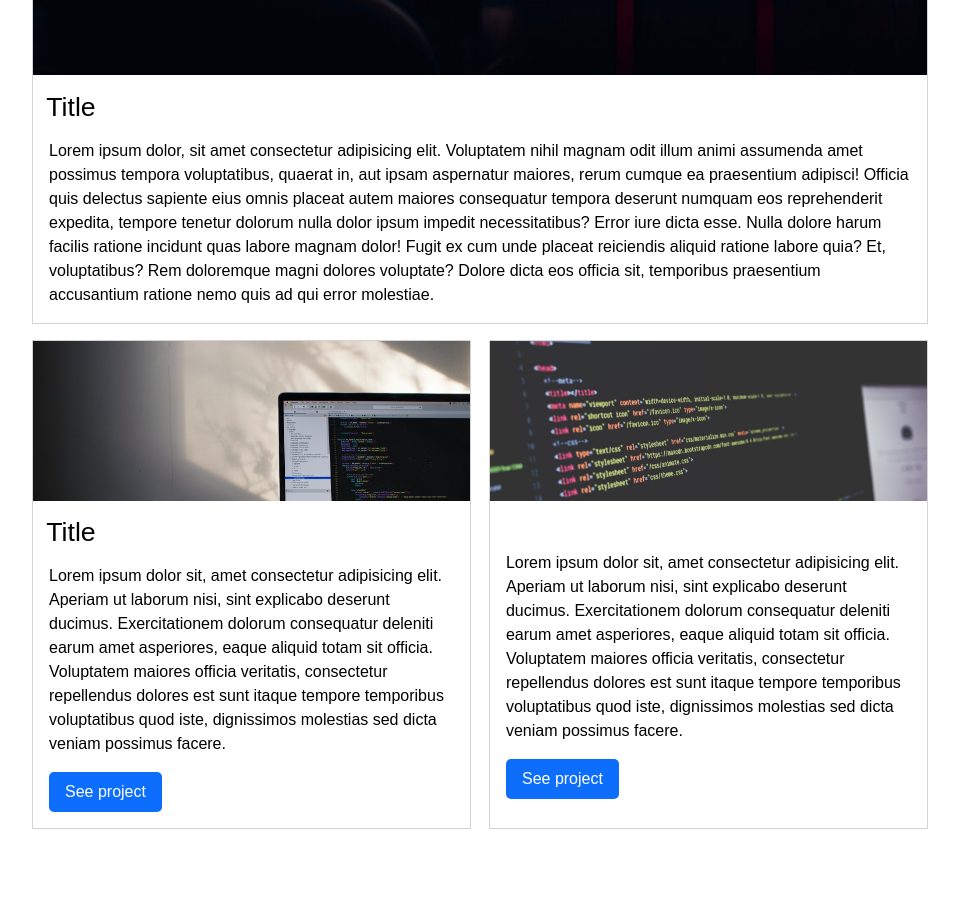
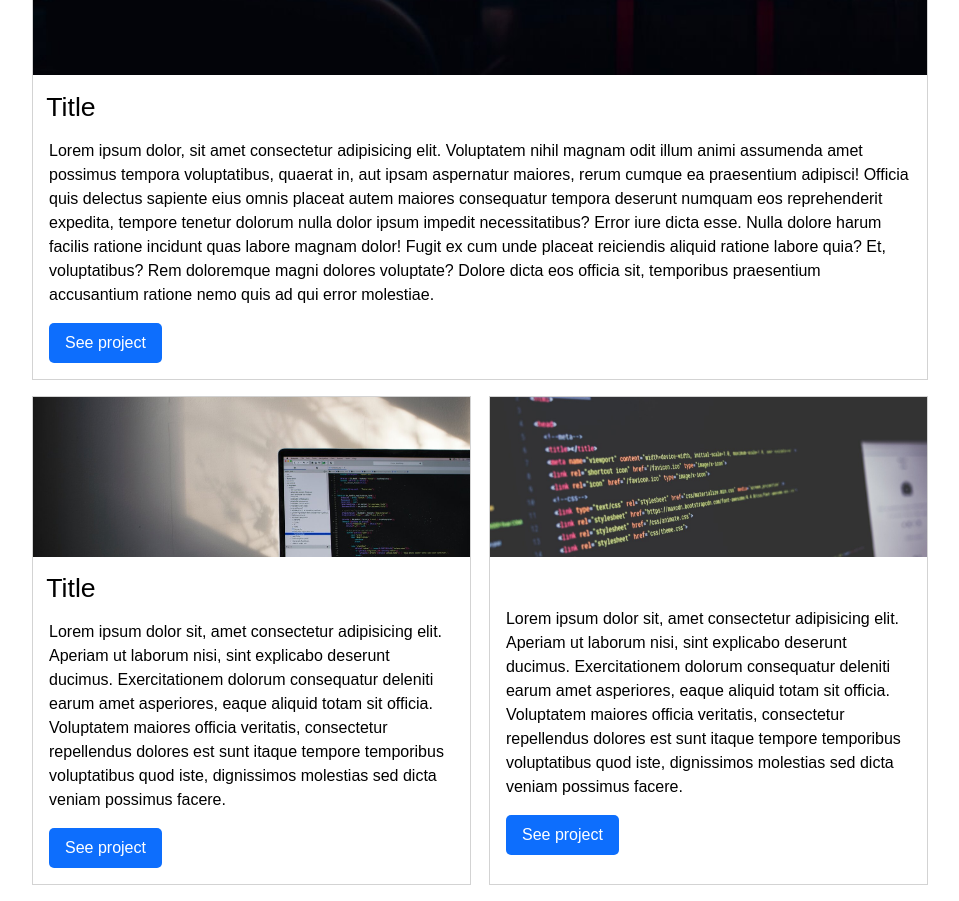
Before and after one commit to drananda/drananda.github.io, a plain HTML site: page index.html in a window 1280 px wide. Shown: the part 600-1501 px from the top of the page, without its empty margins (160-1119 px from the left). Before the commit the page ends 1445 px from the top, so only its background shows below. Drawn offline with Linux system fonts and the light colour scheme.

Commit message:
Tambah link pada portfolio hero
Menambahkan link pada portfolio hero

```diff
--- a/index.html
+++ b/index.html
@@ -26,7 +26,7 @@
                 <img src="img/gambar1.jpg" alt="">
                 <a href="" class="portfolio-title">Title</a>
                 <p class="caption">
-                    Lorem ipsum dolor, sit amet consectetur adipisicing elit. Voluptatem nihil magnam odit illum animi assumenda amet possimus tempora voluptatibus, quaerat in, aut ipsam aspernatur maiores, rerum cumque ea praesentium adipisci! Officia quis delectus sapiente eius omnis placeat autem maiores consequatur tempora deserunt numquam eos reprehenderit expedita, tempore tenetur dolorum nulla dolor ipsum impedit necessitatibus? Error iure dicta esse. Nulla dolore harum facilis ratione incidunt quas labore magnam dolor! Fugit ex cum unde placeat reiciendis aliquid ratione labore quia? Et, voluptatibus? Rem doloremque magni dolores voluptate? Dolore dicta eos officia sit, temporibus praesentium accusantium ratione nemo quis ad qui error molestiae.
+                    Lorem ipsum dolor, sit amet consectetur adipisicing elit. Voluptatem nihil magnam odit illum animi assumenda amet possimus tempora voluptatibus, quaerat in, aut ipsam aspernatur maiores, rerum cumque ea praesentium adipisci! Officia quis delectus sapiente eius omnis placeat autem maiores consequatur tempora deserunt numquam eos reprehenderit expedita, tempore tenetur dolorum nulla dolor ipsum impedit necessitatibus? Error iure dicta esse. Nulla dolore harum facilis ratione incidunt quas labore magnam dolor! Fugit ex cum unde placeat reiciendis aliquid ratione labore quia? Et, voluptatibus? Rem doloremque magni dolores voluptate? Dolore dicta eos officia sit, temporibus praesentium accusantium ratione nemo quis ad qui error molestiae.<a href="https://github.com/" class="btn">See project</a>
                 </p>
             </div>
             <div class="portfolios">
```
